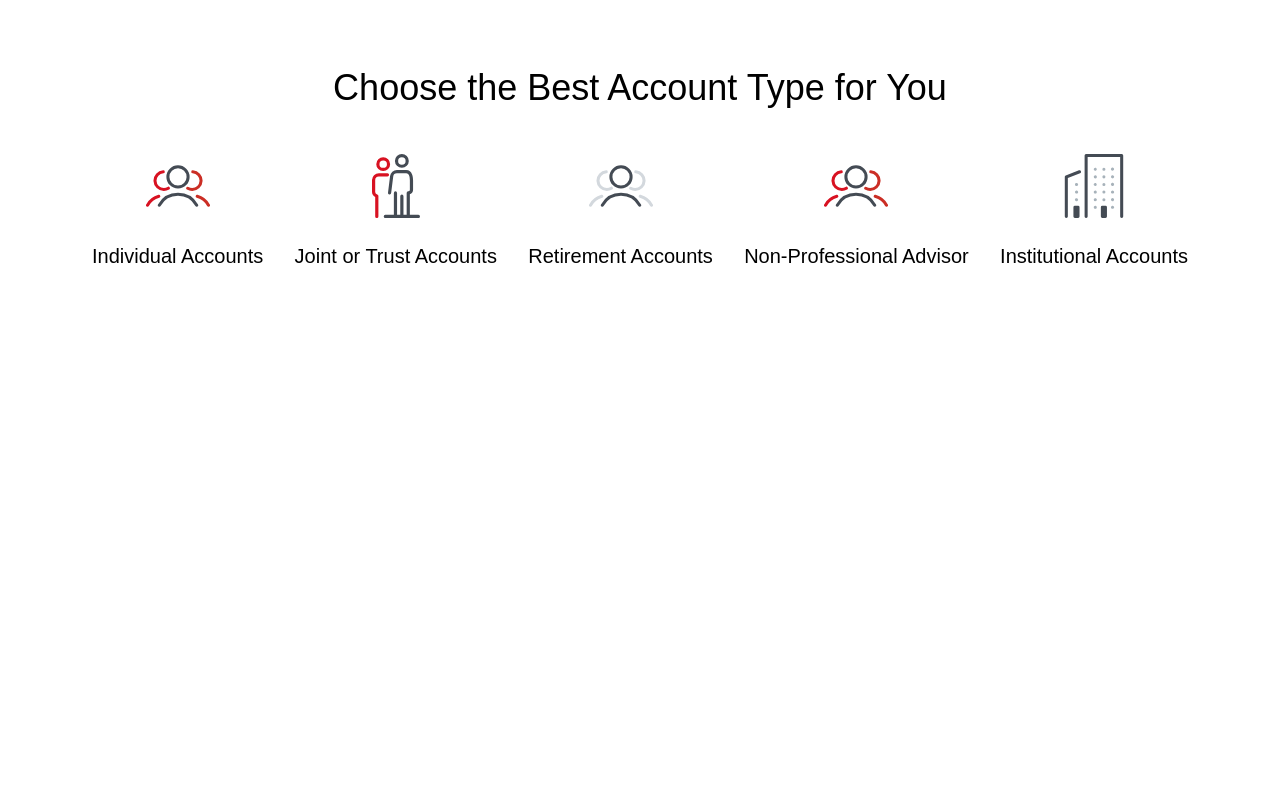
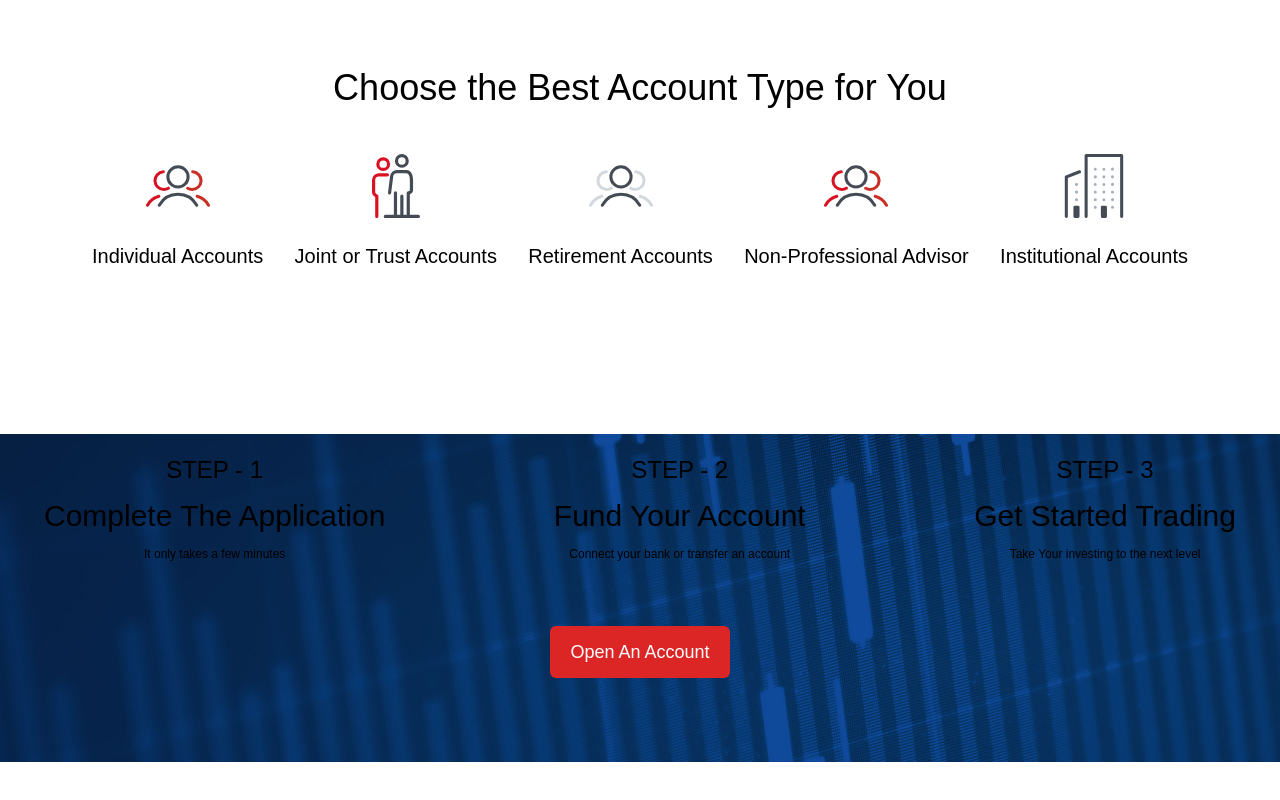
Before and after one commit to gaurabwebdev/stockerx-brokerage-house, a website: page src/index.html in a window 1280 px wide. Shown: the part 3766-4566 px from the top of the page. Before the commit the page ends 4200 px from the top, so only its background shows below. Drawn offline with Linux system fonts and the light colour scheme; files whose address does not match are found by name.

Commit message:
steps sections done

```diff
--- a/src/index.html
+++ b/src/index.html
@@ -388,5 +388,37 @@
 
     <!-- Facility Section Starts -->
 
+    <!-- Account Creation Steps Section Starts -->
+
+        <section class="">
+            <div class="p-5 my-12  flex flex-col justify-center bg-[url('./assets/img/candlestick-bkgd.jpg')] bg-center bg-cover">
+                <div class="flex flex-col items-stretch md:flex-row md:justify-between md:items-center gap-6 md:gap-0  mx-3 md:mx-6 text-center mb-16">
+                    <div class="flex flex-col gap-3 justify-center w-fit">
+                        <h4 class="text-2xl font-medium">STEP - 1</h4>
+                        <h2 class="text-3xl font-medium">Complete The Application</h2>
+                        <p class="text-xs">It only takes a few minutes</p>
+                    </div>
+                    <div class="flex flex-col gap-3 justify-center w-fit">
+                        <h4 class="text-2xl font-medium">STEP - 2</h4>
+                        <h2 class="text-3xl font-medium">Fund Your Account</h2>
+                        <p class="text-xs">Connect your bank or transfer an account</p>
+                    </div>
+                    <div class="flex flex-col gap-3 justify-center w-fit">
+                        <h4 class="text-2xl font-medium">STEP - 3</h4>
+                        <h2 class="text-3xl font-medium">Get Started Trading</h2>
+                        <p class="text-xs">Take Your investing to the next level</p>
+                    </div>
+                </div>
+                <div class="px-3 md:px-12 text-center mb-16">
+                    <button
+                        class="px-5 py-3 text-white bg-red-600 hover:bg-red-700 transition-all duration-200 rounded-md text-lg ">
+                        Open An Account
+                    </button>
+                </div>
+            </div>
+        </section>
+
+    <!-- Account Creation Steps Section Ends -->
+
     </body>
 </html>
```
Also changed, not shown: dist/output.css.
